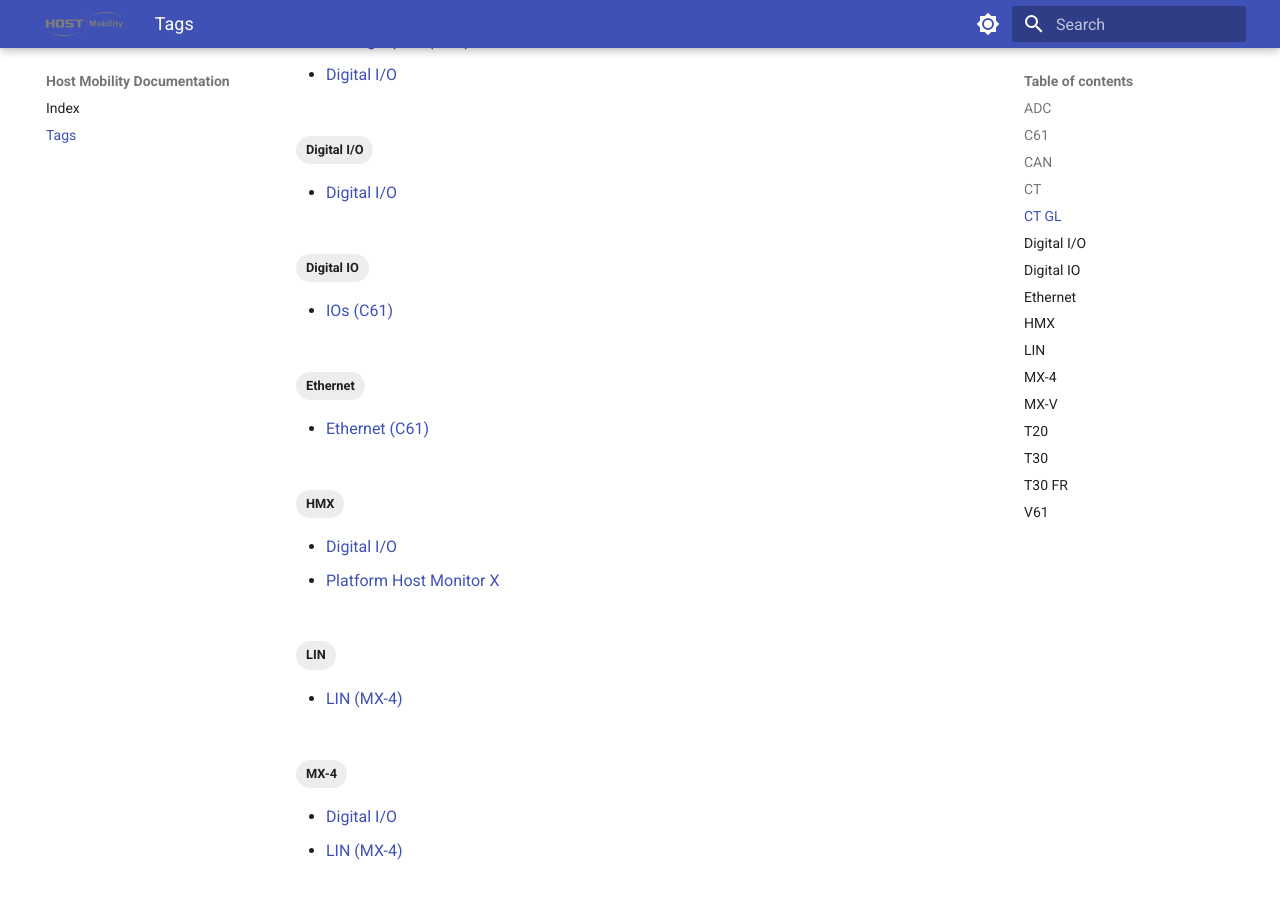
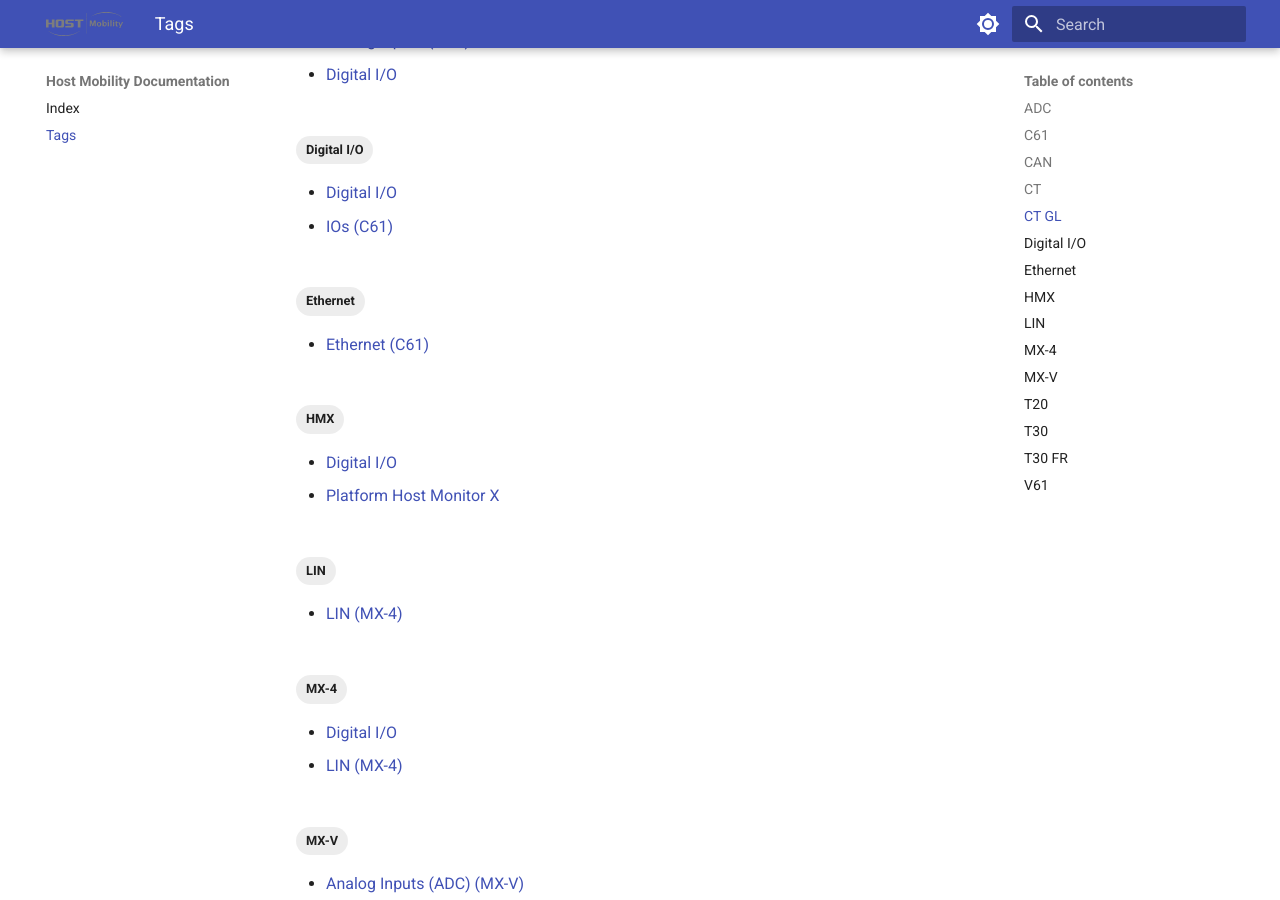
Before and after one commit to hostmobility/documentation, an MkDocs documentation site: the page built from docs/tags.md, in a window 1280 px wide and 900 px high, scrolled down 1079 px. Built offline with MkDocs 1.6.1 and Material for MkDocs 9.7.7, drawn with Linux system fonts in a browser that asks for light colours.

Commit message:
Rename tag Digital IO -> Digital I/O for consistency

```diff
--- a/docs/interfaces/c61/io.md
+++ b/docs/interfaces/c61/io.md
@@ -2,7 +2,7 @@
 title: IOs (C61)
 tags:
   - ADC
-  - Digital IO
+  - Digital I/O
   - C61
 ---
 
```
